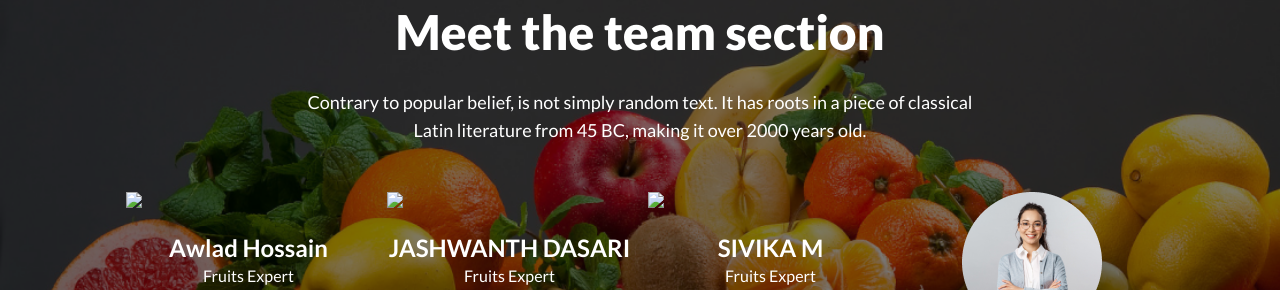
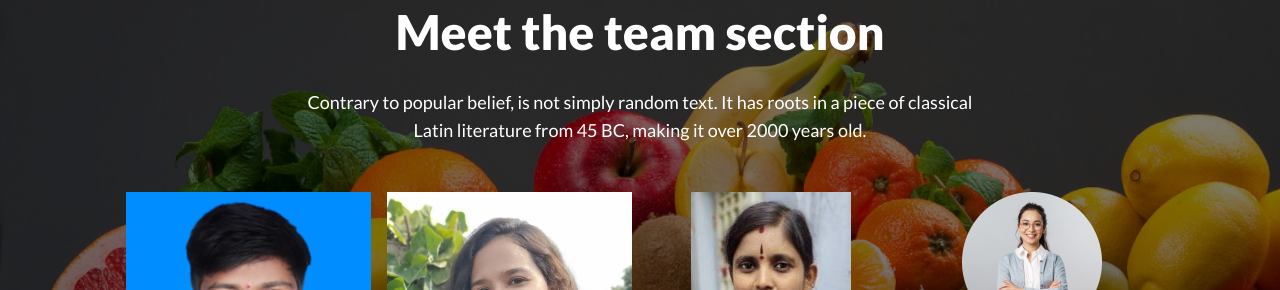
Before and after one commit to dasarijashwanth/Fruit-Burst-Shop, a plain HTML site: page index.html in a window 1280 px wide. Shown: the part 2347-2637 px from the top of the page. Drawn offline with nearby package versions, Linux system fonts and the light colour scheme.

Commit message:
Update index.html

```diff
--- a/index.html
+++ b/index.html
@@ -479,7 +479,7 @@
                             <!--member 1-->
                             <div class="member-1">
                                 <div class="div">
-                                    <img class= "my-0 mx-auto" src="images/member1.png">
+                                    <img class= "my-0 mx-auto" src="images/member1.jpg">
                                 </div>
 
                                 <div>
@@ -509,7 +509,7 @@
                                 <!--member 2-->
                                 <div class="member-2">
                                     <div class="div">
-                                    <img class= "my-0 mx-auto" src="images/member2.png">
+                                    <img class= "my-0 mx-auto" src="images/member2.jpg">
                                     </div>
 
                                 <div>
@@ -540,7 +540,7 @@
                                 <!--member 3-->
                                 <div class="member-3">
                                     <div class="div">
-                                    <img class= "my-0 mx-auto" src="images/member3.png">
+                                    <img class= "my-0 mx-auto" src="images/member3.jpg">
                                     </div>
 
                                 <div>
```
